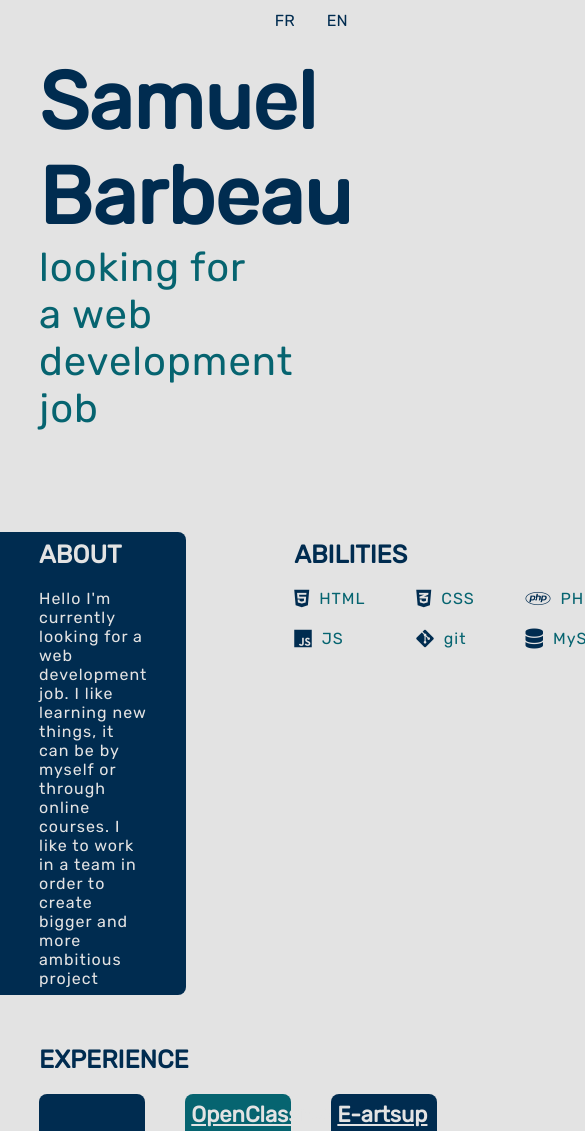
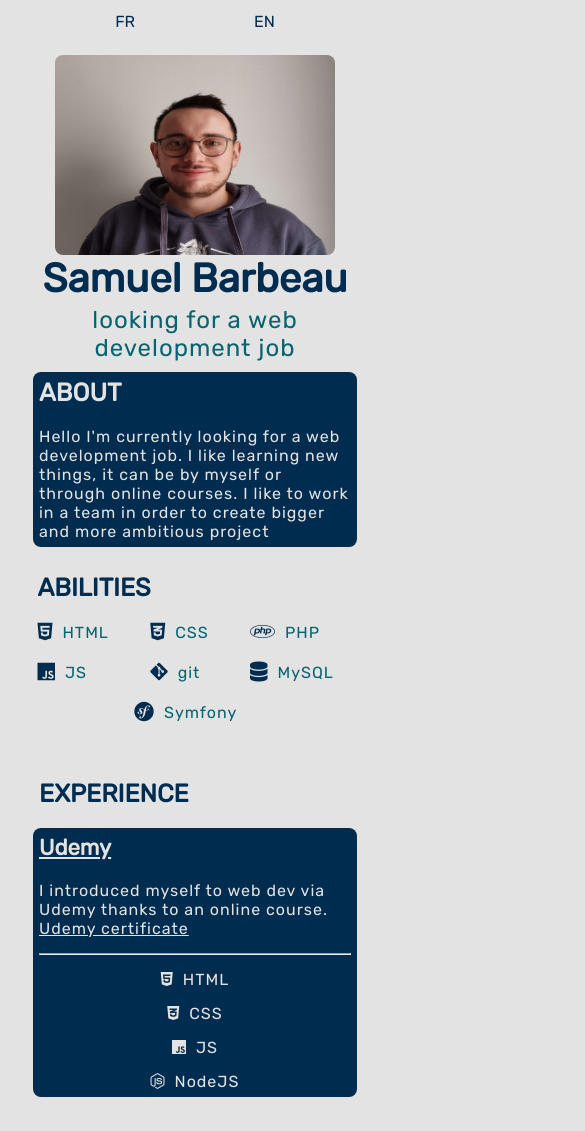
Before and after one commit to un-sam-sauvage/NewWebsite, a plain HTML site: page index.html in a window 390 px wide. Shown: the top 1131 px of the page, 585 px wide, since content can reach past the window. Drawn offline with Linux system fonts and the light colour scheme.

Commit message:
adding responsive

```diff
--- a/css/styles.css
+++ b/css/styles.css
@@ -153,14 +153,19 @@ p {
 }
 
 #experience hr, #jobs hr {
-	margin: 15px
+	margin: 15px 0
 }
 
-.skills {
+.skills:has(div:nth-child(3)) {
 	display: grid;
 	grid-template-columns: auto auto;
 	align-items: center;
 	justify-content: space-between;
+}
+.skills {
+	display: flex;
+	flex-direction: column;
+	align-items: start;
 	gap: 15px;
 	width: 70%;
 	margin: 0 auto;
@@ -170,7 +175,6 @@ p {
 	align-items: center;
 	justify-content: center;
 	gap: 10px;
-	max-width: 150px;
 }
 
 .school, .petit-boulot {
@@ -191,7 +195,6 @@ p {
 .school:nth-child(2) > .skills > div:last-child, .school:nth-child(3) > .skills > div:last-child {
 	grid-column: 1 / -1;
 	margin: 0 auto;
-
 }
 
 .school:nth-child(even) a:hover {
@@ -232,3 +235,130 @@ footer {
 	text-align: center;
 	color: var(--bleu-principal);
 }
+
+@media screen and (max-width: 1150px) {
+	#abilities {
+		min-width: 250px;
+	}
+
+	#studies, #jobs-container {
+		flex-direction: column;
+		align-items: center;
+	}
+	.school, .petit-boulot {
+		width: 100%;
+	}
+	.skills {
+		display: flex !important;
+		flex-direction: row;
+		justify-content: space-between;
+	}
+	.skills div {
+		margin: 0 !important;
+	}
+	#name {
+		width: 50%;
+	}
+	#name > p {
+		width: 100%;
+	}
+}
+
+@media screen and (max-width: 1000px) {
+	#abilities {
+		min-width: 250px;
+		grid-template-columns: auto auto;
+		justify-content: space-between;
+	}
+	#about {
+		padding-right: 5%;
+		max-width: 350px;
+	}
+	#abilities div {
+		width: fit-content;
+	}
+	#abilities div:nth-child(4) {
+		grid-row-start: 4;
+		grid-row-end: 5;
+		grid-column: 1 / -1;
+		margin: 0 auto;
+	}
+	#name {
+		position: relative;
+	}
+	#name > p {
+		width: 100%;
+		position: absolute;
+		bottom: -60px;
+		font-size: 24px;
+		white-space: nowrap;
+	}
+}
+
+@media screen and (max-width: 700px) {
+	#language {
+		justify-content: space-evenly;
+		gap: 0;
+		padding-right: 0;
+	}
+	#name {
+		width: 100%;
+		text-align: center;
+	}
+
+	#name > h1 {
+		font-size: 40px;
+		width: 100%;
+	}
+	#name > p {
+		white-space: normal;
+	}
+	#profile-picture {
+		display: flex;
+		justify-content: center;
+	}
+	#profile-picture > img {
+		width: 250px;
+	}
+	#top {
+		flex-direction: column-reverse;
+		margin: 0 auto 70px;
+	}
+	#middle {
+		flex-direction: column;
+		align-items: center;
+		justify-content: center;
+		gap: 20px;
+	}
+	#middle {
+		padding: 0 10%;
+	}
+	#about{
+		width: 100%;
+		border-radius: 8px;
+		padding: 2%;
+	}
+	#abilities-div {
+		width: 95%;
+	}
+	#abilities {
+		min-width: auto;
+		grid-template-columns: auto auto auto;
+	}
+	#abilities div:nth-child(4) {
+		grid-row-start: 3;
+		grid-row-end: 4;
+	}
+	.skills {
+		margin: 0;
+	}
+}
+@media screen and (max-width: 400px) {
+	#profile-picture > img {
+		width: 90%;
+	}
+	.skills {
+		flex-direction: column;
+		margin: 0 auto;
+	}
+}
```
